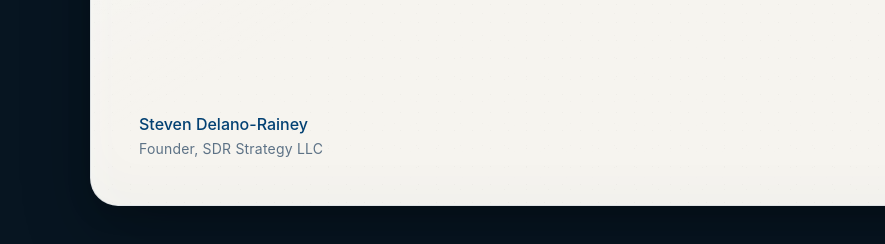
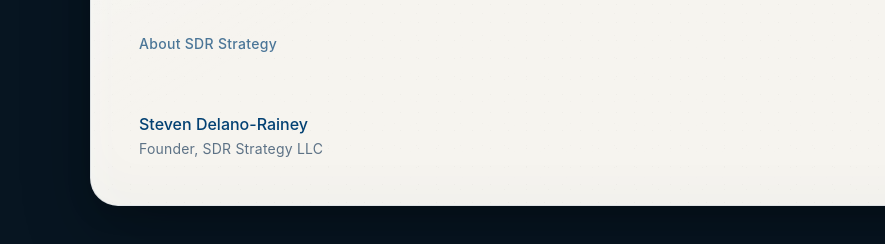
Before and after one commit to sdrstrategy/SDR-Strategy, a plain HTML site: page index.html in a window 1280 px wide. Shown: the part 504-748 px from the top of the page, 0-885 px from the left. Drawn offline with Linux system fonts and the light colour scheme.

Commit message:
Add about link with hover effects to index.html

```diff
--- a/index.html
+++ b/index.html
@@ -187,6 +187,29 @@
       padding-left: 4px;
     }
 
+    .about-link {
+      display: inline-block;
+      margin-top: 28px;
+
+      font-size: 14px;
+      font-weight: 500;
+      letter-spacing: 0.3px;
+
+      color: var(--blue);
+      text-decoration: none;
+
+      opacity: 0.7;
+
+      transition:
+        opacity 180ms ease,
+        transform 180ms ease;
+    }
+
+    .about-link:hover {
+      opacity: 1;
+      transform: translateY(-1px);
+    }
+
     .signature {
       position: relative;
       z-index: 2;
@@ -287,6 +310,8 @@
       </div>
     </section>
 
+    <a class="about-link" href="/about">About SDR Strategy</a>
+
     <footer class="signature">
       <p class="name">Steven Delano-Rainey</p>
       <p class="title">Founder, SDR Strategy LLC</p>
```
